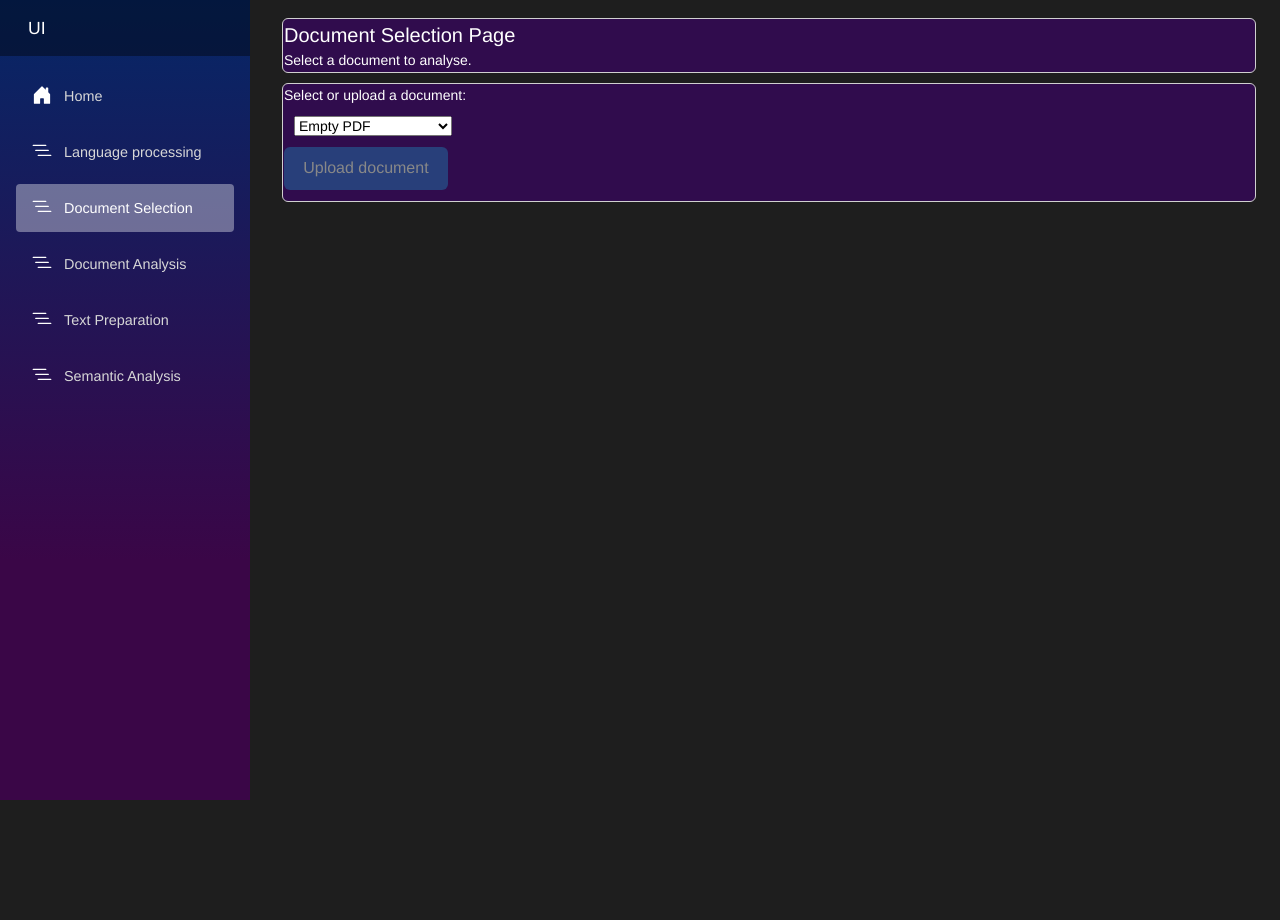
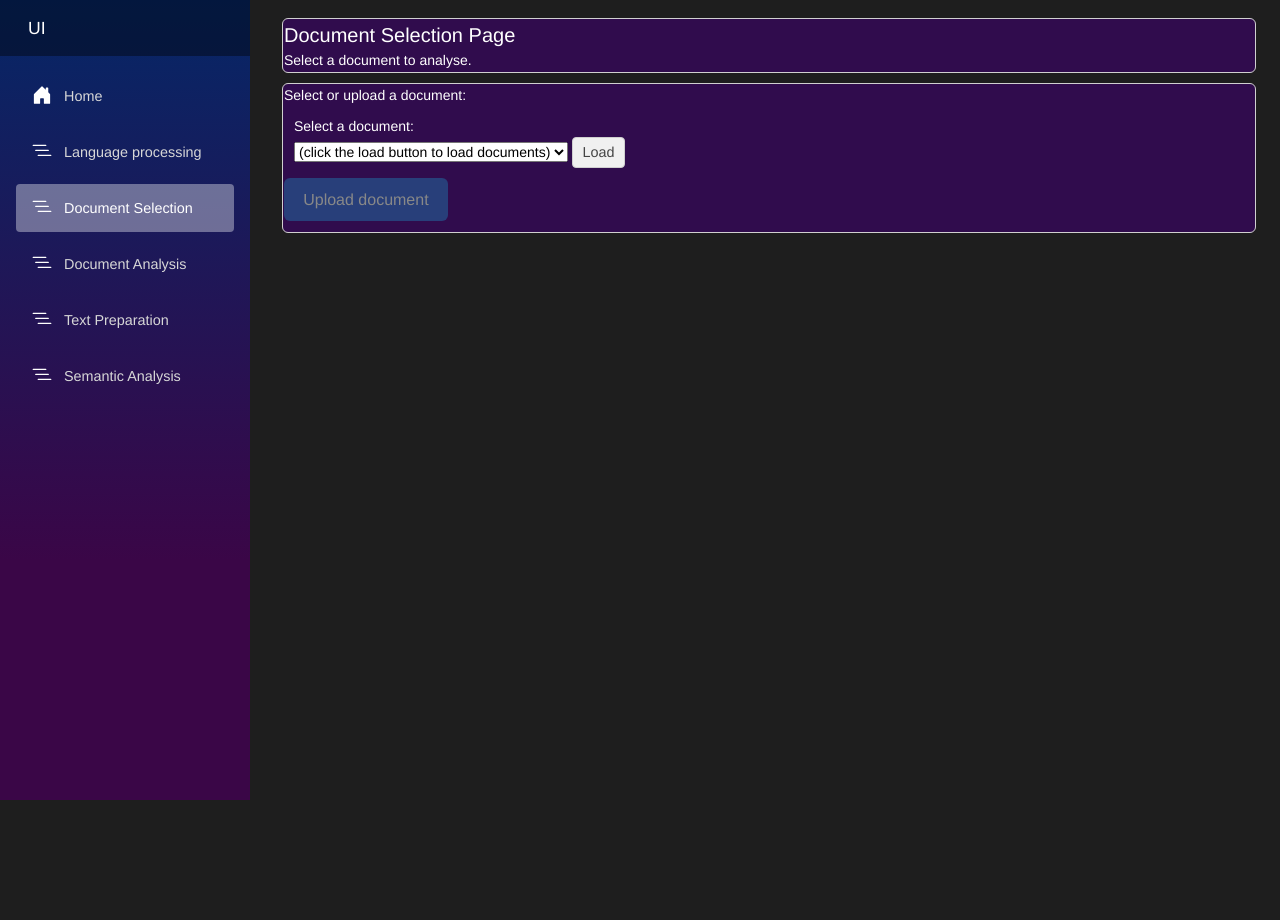
Before and after one commit to GuyHarel-Dev/Foundry-Project-02, an ASP.NET Core app: page /document-selection in a window 1280 px wide. Before the commit the page ends 800 px from the top, so only its background shows below. Run offline with ASP.NET Core 8, Linux system fonts and the light colour scheme; style sheets or scripts are compiled from the project's sources.

Commit message:
feat (ui): Document selector fragment

```diff
--- a/DemoAzAI.Blazor/Components/Fragments/DocumentSelectorCombo.razor
+++ b/DemoAzAI.Blazor/Components/Fragments/DocumentSelectorCombo.razor
@@ -1,5 +1,35 @@
-<h3>DocumentSelectionPanel</h3>
+<label>@Title</label>
+
+<div class="document-select-area">
+    <select class="select-document" @onchange="OnDocumentSelected">
+        <option value="0">(click the load button to load documents)</option>
+    </select>
+
+    <button class="load-button" @onclick="LoadDocumentsAsync">
+        Load
+    </button>
+
+</div>
+
+@if (documentLoadingIsBusy)
+{
+    <LoadingPanel Message="Loading documents from store..."></LoadingPanel>
+}
 
 @code {
 
+    [Parameter]
+    public string Title { get; set; } = string.Empty;
+
+    private bool documentLoadingIsBusy { get; set; } = false;
+
+    public async Task OnDocumentSelected()
+    {
+
+    }
+
+    public async Task LoadDocumentsAsync()
+    {
+        documentLoadingIsBusy = true;
+    }
 }
--- /dev/null
+++ b/DemoAzAI.Blazor/Components/Fragments/DocumentSelectorCombo.razor.css
@@ -0,0 +1,13 @@
+.load-button {
+    padding: 0.25rem 0.6rem;
+    font-size: 0.9rem;
+    background-color: #f0f0f0;
+    color: #444;
+    border: 1px solid #cfcfcf;
+    border-radius: 4px;
+    cursor: pointer;
+}
+    .load-button:hover {
+        background-color: grey;
+        color: white;
+    }
--- a/DemoAzAI.Blazor/Components/Pages/DocumentSelection.razor
+++ b/DemoAzAI.Blazor/Components/Pages/DocumentSelection.razor
@@ -17,13 +17,16 @@
 <div class="document-selection-area">
     <div class="title">Select or upload a document:</div>
     <div class="select-document">
-        <select class="model-select" @onchange="OnDocumentSelected">
+
+        <DocumentSelectorCombo Title="Select a document:"></DocumentSelectorCombo>
+
+@*         <select class="model-select" @onchange="OnDocumentSelected">
             @foreach (var doc in UiState.DocumentSelection.AvailableDocuments)
             {
                 <option value="@doc.Id">@doc.FileName</option>
             }
 
-        </select>
+        </select> *@
 
     </div>
 
```
